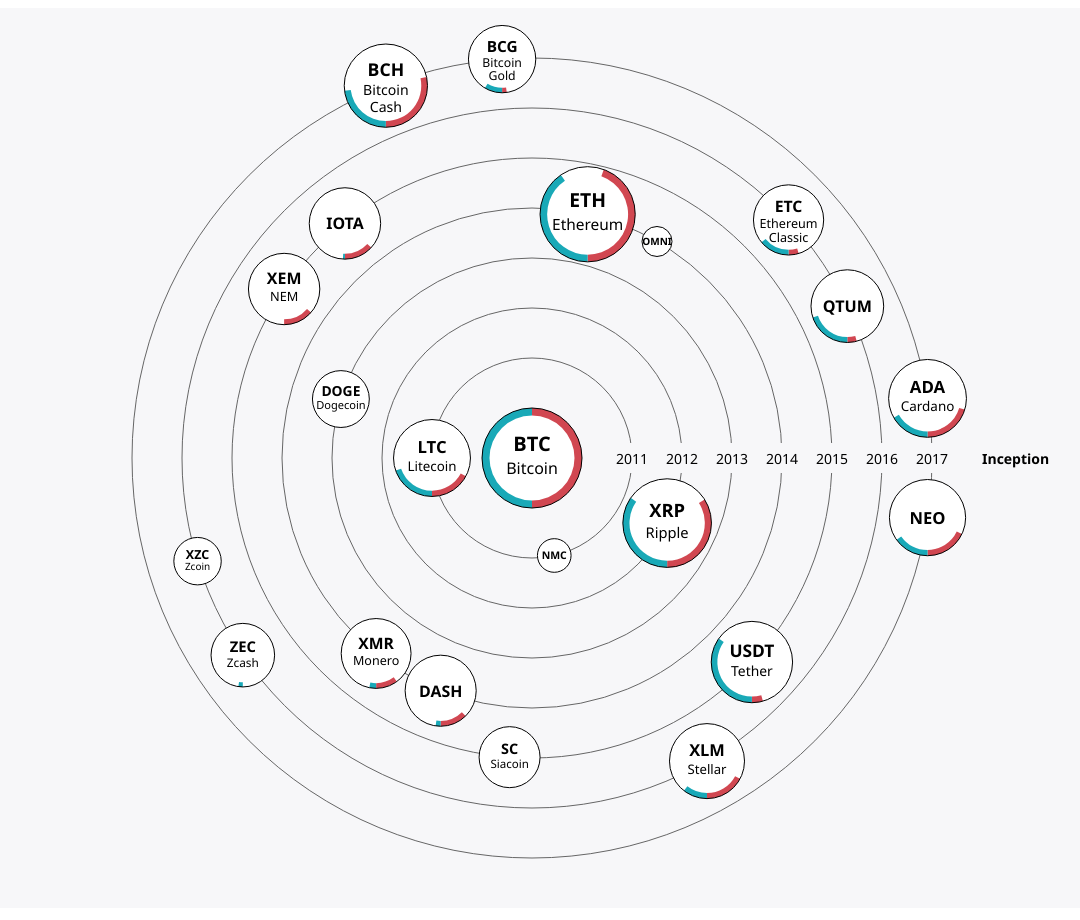
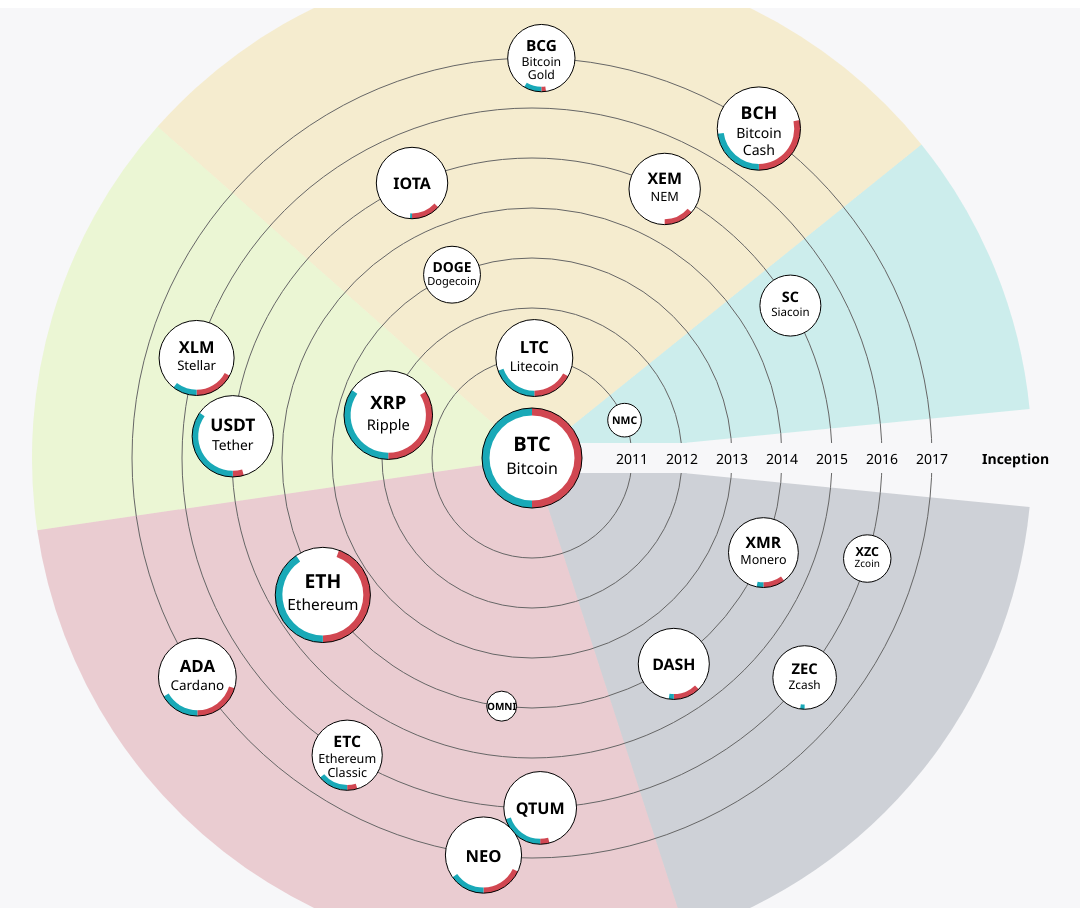
Before and after one commit to nickwb/cryptographic, a plain HTML site: page index.html in a window 1280 px wide. Shown: the whole page, without its empty margins (76-1156 px from the left). Drawn offline with nearby package versions, Linux system fonts and the light colour scheme.

Commit message:
Initial implementation of categories

```diff
--- a/graphic.js
+++ b/graphic.js
@@ -14,8 +14,7 @@
     let minRing = maxBubble*2, maxRing = (Math.min(width, height) / 2) - maxBubble;
 
     // Fixed rotation offset to give some clearance to the labels
-    let rotationOffset = Math.PI / 7;
-    //let rotationOffset = 0;
+    let yearClearance = Math.PI / 16, rotationOffset = yearClearance / 2;
 
     // How is text positioned in the vertical axis
     // given the number of lines in the currency bubble
@@ -36,19 +35,9 @@
 
     function sortCurrencies(a, b)
     {
-        if(a.code === b.code) {
-            return 0;
-        }
-
-        if(a.category !== b.category) {
-            return a.category < b.category ? -1 : 1;
-        }
-
-        let ageSort = (a.year < b.year) ? -1 : 1;
-        return ageSort;
+        if(a.year === b.year) return 0;
+        return (a.year < b.year) ? -1 : 1;
     }
-
-    let formatNumber = d3.format(',.0f');
 
     function enrichData(data)
     {
@@ -93,8 +82,34 @@
 
     function drawGraphic(data)
     {
+        // Single out bitcoin, because it's in the center and treated slightly different
         btc = data.find(x => x.code === 'BTC');
 
+        // Group the currencies by category
+        let byCategory = data.reduce((memo, val) => {
+            if(val.code === btc.code) return memo;
+            memo[val.category] = memo[val.category] || [];
+            memo[val.category].push(val);
+            return memo;
+        }, {});
+
+        // Divide the total circle based on the number of currencies in each category
+        // Giving a little bit of room for the year legend
+        // and ignoring BTC because it's special
+        let perBubble = ((2 * Math.PI) - yearClearance) / (data.length - 1);
+        let angle = rotationOffset;
+
+        // Build the arcs for each category
+        for(let c in byCategory) {
+            let cat = byCategory[c];
+            cat.category = c;
+            cat.startAngle = angle;
+            cat.endAngle = angle + (perBubble * cat.length);
+            drawCategoryArc(cat);
+            angle = cat.endAngle;
+        }
+
+        // How many distinct years are there?
         let years = [...new Set(data.filter(x => x.code !== btc.code).map(x => x.year))];
         years.sort();
 
@@ -115,18 +130,27 @@
             .domain([0, 1])
             .range([minFont, maxFont]);
 
-        // Divide the total circle (but BTC doesn't need any space)
-        let perBubble = (2 * Math.PI) / (data.length - 1);
-        let angle = rotationOffset;
+        // Draw the Bitcoin Bubble (ha!)
+        drawBubble(btc, 0);
 
-        data.forEach(c => {
-            drawBubble(c, angle);
+        // Draw the bubbles within each category
+        for(let c in byCategory) {
+            drawCategoryBubbles(byCategory[c]);
+        }
+    }
 
-            // Bitcoin doesn't take up any angular space
-            if(c.code !== btc.code) {
-                angle += perBubble;
-            }
-        });
+    function drawCategoryArc(cat)
+    {
+        let catArc = d3.arc()
+            .innerRadius(0)
+            .outerRadius(maxRing + 2*maxBubble)
+            .startAngle((Math.PI / 2) - cat.startAngle)
+            .endAngle((Math.PI / 2) - cat.endAngle);
+
+        let catArcPath = svg.append('path')
+            .attr('d', catArc())
+            .attr('transform', `translate(${midX} ${midY})`)
+            .attr('class', `category category-${cat.category}`);
     }
 
     function drawYears(years)
@@ -140,7 +164,7 @@
                .attr('class', 'year-ring');
         });
 
-        // Disrupt the rings briefly so the years are easier to read
+        // Disrupt the rings briefly so the year labels are easier to read
         svg.append('rect')
            .attr('width', midX)
            .attr('height', minBubble * 2)
@@ -164,6 +188,47 @@
             .attr('y', midY)
             .text('Inception')
             .attr('class', 'year-caption');
+    }
+
+    function drawCategoryBubbles(cat)
+    {
+        // How much space do we have for this category?
+        let sweep = cat.endAngle - cat.startAngle;
+        let minAngle = cat.startAngle;
+        let maxAngle = cat.startAngle + sweep;
+        console.log(`${cat.category} min: ${minAngle} max: ${maxAngle} sweep: ${sweep}`);
+
+        // Group the currencies in to years
+        let catByYears = cat.reduce((memo, currency) => {
+            memo[currency.year] = memo[currency.year] || [];
+            memo[currency.year].push(currency);
+            return memo;
+        }, {});
+
+        let catYears = Object.keys(catByYears);
+        catYears.sort();
+
+        let groupIndex = 0;
+
+        catYears.forEach(y => {
+            let stripe = groupIndex % 4;
+            let extraMember = groupIndex % 2;
+
+            let members = catByYears[y];
+            let division = sweep / (members.length + extraMember);
+            let angle = minAngle;
+
+            if(stripe == 1) { angle += division; }
+
+            members.forEach(currency => {
+                drawBubble(currency, (angle + 0.5*division) * -1);
+                angle += division;
+            });
+
+            if(stripe == 3) { angle += division; }
+
+            groupIndex++;
+        });
     }
 
     function drawBubble(currency, angle)
--- a/index.html
+++ b/index.html
@@ -79,6 +79,31 @@
             fill: none;
         }
 
+        #graphic .category {
+            opacity: 0.25;
+            stroke: none;
+        }
+
+        #graphic .category-privacy {
+            fill: #556270;
+        }
+
+        #graphic .category-interoperability {
+            fill: #C7F464;
+        }
+
+        #graphic .category-smart-contracts {
+            fill: #C44D58;
+        }
+
+        #graphic .category-overlay {
+            fill: #4ECDC4;
+        }
+
+        #graphic .category-simple {
+            fill: #EDC951;
+        }
+
 	</style>
   </head>
   <body>
```
